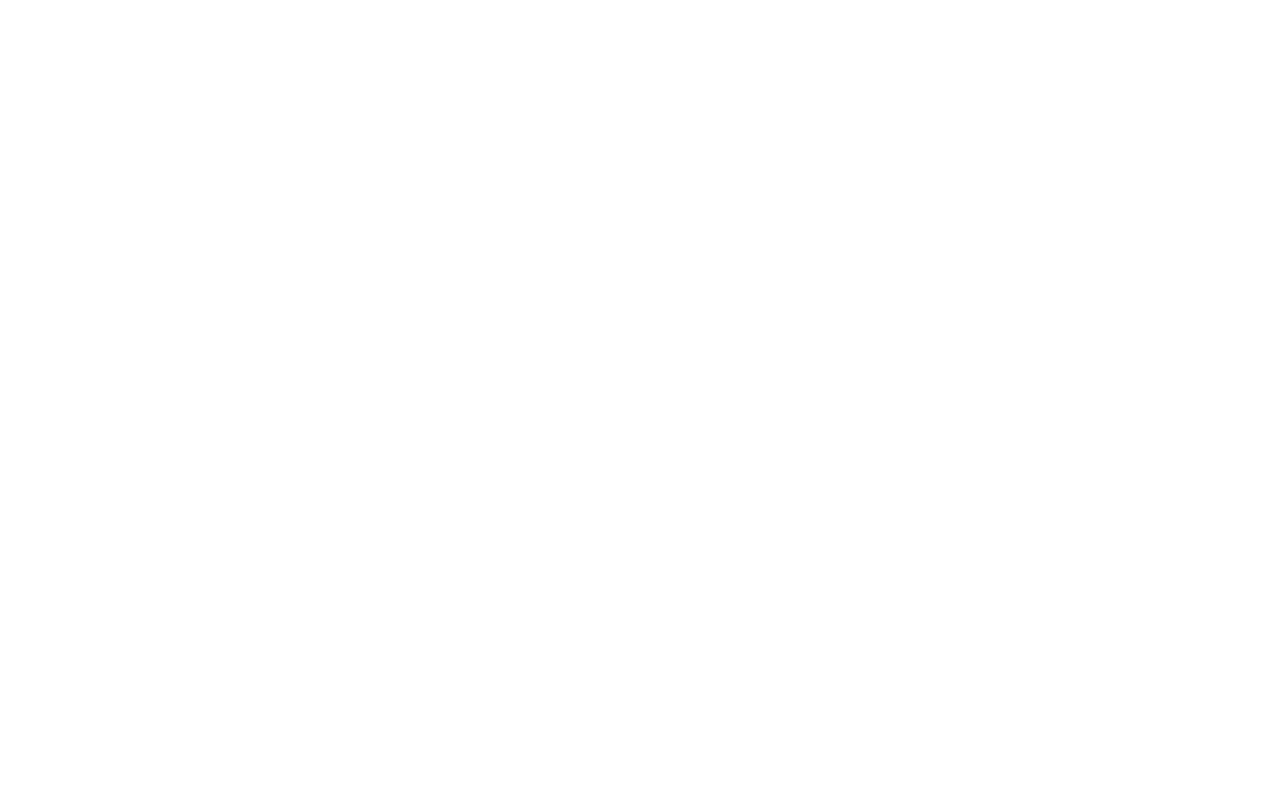
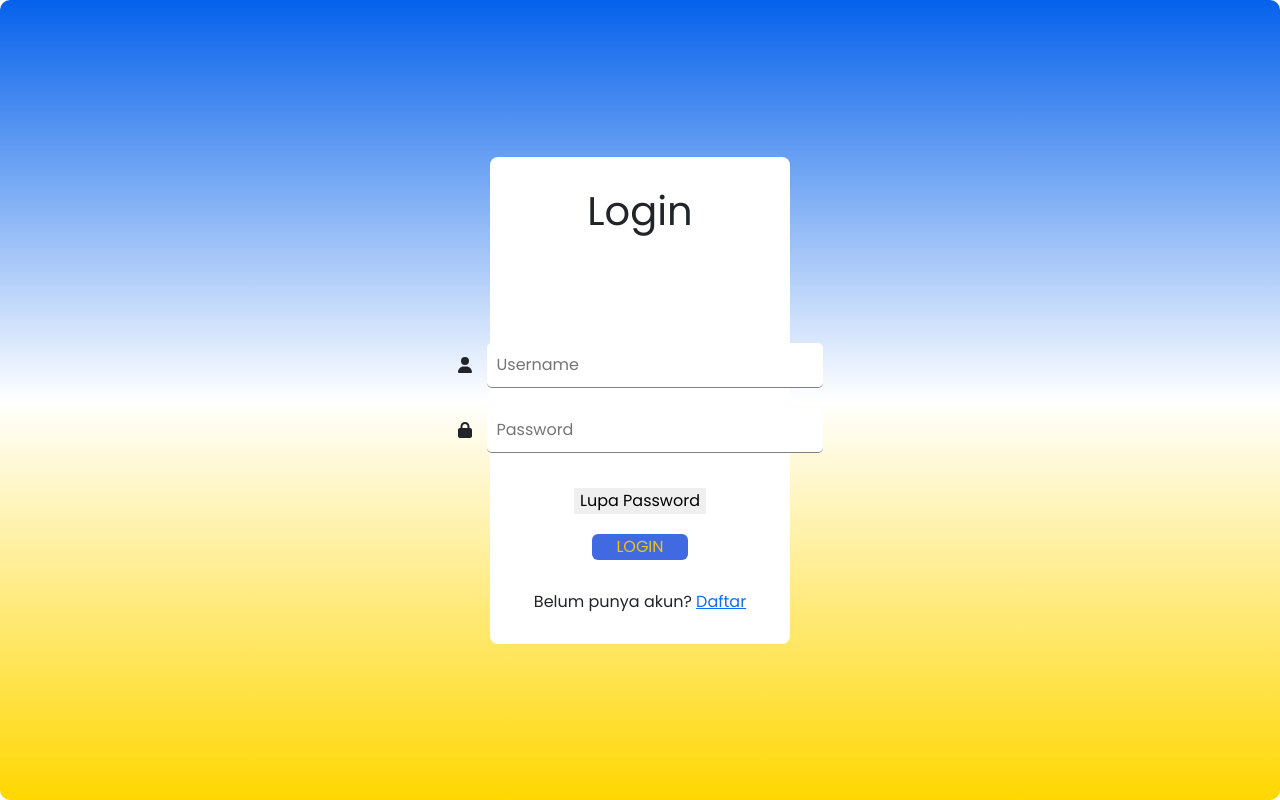
Before and after one commit to Haikalasad/Project-akhir-Pemrograman-Berbasis-Kerangka-Kerja, a React (Create React App) app in the folder frontend/: page /login in a window 1280 px wide. Before the commit this address had no page. Built offline with nearby package versions, Linux system fonts and the light colour scheme.

Commit message:
menyelesaikan halaman login (#17)
Co-authored-by: Muhammad Haikal Fikri As'ad <138842668+Haikalasad@users.noreply.github.com>

```diff
--- a/frontend/package.json
+++ b/frontend/package.json
@@ -3,9 +3,13 @@
   "version": "0.1.0",
   "private": true,
   "dependencies": {
+    "@emotion/react": "^11.11.1",
+    "@emotion/styled": "^11.11.0",
     "@fortawesome/fontawesome-svg-core": "^6.5.1",
     "@fortawesome/free-solid-svg-icons": "^6.5.1",
     "@fortawesome/react-fontawesome": "^0.2.0",
+    "@mui/icons-material": "^5.15.0",
+    "@mui/material": "^5.15.0",
     "@testing-library/jest-dom": "^5.17.0",
     "@testing-library/react": "^13.4.0",
     "@testing-library/user-event": "^13.5.0",
--- a/frontend/src/App.js
+++ b/frontend/src/App.js
@@ -3,8 +3,10 @@
 import { BrowserRouter as Router, Route, Routes } from 'react-router-dom';
 import Home from './pages/Home';
 import About from './pages/About';
+import Login from './pages/Login';
 import DetailPage from './pages/DetailPage';
 import Eksplor from './pages/eksplor';
+
 
 function App() {
   return (
@@ -12,6 +14,7 @@
       <Routes>
         <Route path="/" element={<Home />} />
         <Route path="/about" element={<About />} />
+        <Route path="/login" element={<Login />} />
         <Route path="/detail/:id" element={<DetailPage />} />
         <Route path="/explore" element={<Eksplor />} />
 
--- /dev/null
+++ b/frontend/src/pages/Login.js
@@ -0,0 +1,136 @@
+import React, { useState } from 'react';
+import { FontAwesomeIcon } from '@fortawesome/react-fontawesome';
+import { faUser, faLock,faEnvelope } from '@fortawesome/free-solid-svg-icons';
+import { useNavigate } from 'react-router-dom';
+function Login() {
+
+    const navigate = useNavigate(); // Ganti useHistory dengan useNavigate
+
+    const navigateTo = (path) => {
+        navigate(path); // Ganti history.push dengan navigate
+    };
+
+    const [forgotPassword, setForgotPassword] = useState(false);
+    const [email, setEmail] = useState('');
+
+    const handleForgotPassword = () => {
+        setForgotPassword(true);
+    };
+
+    const handleSendCode = () => {
+        alert(`Kode dikirim ke: ${email}`);
+    };
+
+    return (
+        <div
+            style={{
+                display: "flex",
+                flexDirection: "column",
+                justifyContent: "center",
+                alignItems: "center",
+                height: "100vh",
+                fontWeight: "500",
+                background: "linear-gradient(#0561EB, #ffffff, #FFD700)",
+                padding: "20px",
+                borderRadius: "10px",
+            }}
+        >
+            <div style={{
+                display: "flex",
+                flexDirection: "column",
+                alignItems: "center",
+                width: "300px",
+                background: "white",
+                borderRadius: "8px",
+                padding: "30px",
+            }}>
+                <h1>Login</h1>
+
+                <div style={{ marginBottom: "20px", display: "flex", alignItems: "center", marginTop: "100px" }}>
+                    <FontAwesomeIcon icon={faUser} style={{ marginRight: "15px" }} size="15px" />
+                    <label htmlFor="Username"></label>
+                    <input
+                        type={"text"}
+                        id=""
+                        placeholder="Username"
+                        style={{
+                            border: 'none',
+                            borderBottom: '1px solid gray',
+                        }}
+                    />
+                </div>
+                <div style={{ marginBottom: "35px", display: "flex", alignItems: "center" }}>
+                    <FontAwesomeIcon icon={faLock} style={{ marginRight: "15px" }} size="15px" />
+                    <label htmlFor="Password"></label>
+                    <input
+                        type={"password"}
+                        id=""
+                        placeholder="Password"
+                        style={{
+                            border: 'none',
+                            borderBottom: '1px solid gray',
+                        }}
+                    />
+                </div>
+                {forgotPassword ? (
+                    <>
+                        <div style={{ marginBottom: "30px" }}>
+                        <FontAwesomeIcon icon={faEnvelope} style={{ marginRight: "15px" }} size="15px" />
+                            <label htmlFor="email"></label>
+                            <input
+                                type={"email"}
+                                id="email"
+                                placeholder="email"
+                                value={email}
+                                onChange={(e) => setEmail(e.target.value)}
+                                style={{
+                                    border: 'none',
+                                    borderBottom: '1px solid gray',
+                                }}
+                            />
+                            <button
+                                style={{
+                                    backgroundColor: "white",
+                                    color: "#f1c40f",
+                                    marginLeft: "30px",
+                                    marginBottom: "20px",
+                                    border: 'none'
+
+                                }}
+                                onClick={handleSendCode}
+                            >
+                                Kirim Kode via Email
+                            </button>
+                        </div>
+                        <button style={{ marginBottom: "10px", border: 'none', }} onClick={() => setForgotPassword(false)}>Kembali ke Login</button>
+                    </>
+                ) : (
+                    <>
+                        <div style={{ marginBottom: "20px", border:'none', }}>
+                            <button style={{ border: 'none',}} onClick={handleForgotPassword}>Lupa Password</button>
+                        </div>
+                        <button
+                            style={{
+                                backgroundColor: "#4169E1",
+                                color: "#f1c40f",
+                                marginBottom: "30px",
+                                borderRadius: "6px",
+                                border: 'none',
+                                width: "40%"
+                            }}
+                            onClick={() => navigateTo("/")}
+                        >
+                            LOGIN
+                        </button>
+                    </>
+                )}
+                <div>
+                    <span>Belum punya akun? </span>
+                    <a href="/signup">Daftar</a>
+                </div>
+            </div>
+        </div>
+    );
+}
+
+export default Login;
```
Also changed, not shown: 1 other file (tests, documents, lock files or other folders).
